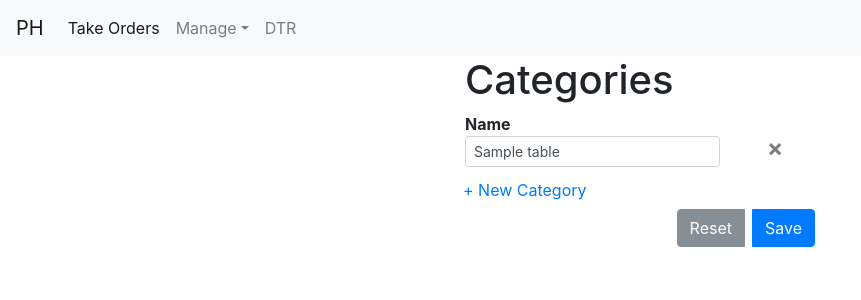
After one commit to fish-bones22/phrestaurant, a PHP site: page /categories.php in a window 1280 px wide. The commit adds this page. Shown: the top 300 px of the page, without its empty margins (0-861 px from the left). Run offline with PHP 8.4, Linux system fonts and the light colour scheme; tables that the repository leaves empty hold one stand-in row (values such as "Sample post").

Commit message:
Added categories pages

```diff
--- /dev/null
+++ b/categories.php
@@ -0,0 +1,104 @@
+<?php
+
+require_once $_SERVER["DOCUMENT_ROOT"].'/phrestaurant/php/objects/Category.php';
+
+$categories = Category::getCategories();
+
+?>
+
+<!DOCTYPE html>
+<html>
+<head>
+	<title>Categories</title>
+	<link rel="stylesheet" href="fonts/Font-Awesome/css/font-awesome.css">
+	<link href="vendors/bootstrap/css/bootstrap.min.css" rel="stylesheet" type="text/css">
+	<link href="css/main.css" rel="stylesheet" type="text/css">
+</head>
+<body>
+
+	<?php include_once 'navbar.php'; ?>
+
+	<div class="container">
+		<form action="php/functions/update_categories.php" method="post">
+			<div class="row">
+				<div class="col-md-4 offset-md-4">
+					<div class="h1">Categories</div>
+
+					<div class="row">
+						<div class="col-9"><strong>Name</strong></div>
+					</div>
+
+					<?php
+					$i = 0;
+					if ($categories != null)
+					foreach($categories as $category) {
+					?>
+					<div class="row mb-1">
+						<div class="col-9">
+							<input type="hidden" name="categoryId[<?php echo $i ?>]" value="<?php echo $category->id ?>">
+							<input class="form-control form-control-sm" type="text" value="<?php echo $category->name ?>"  name="categoryName[<?php echo $i ?>]" />
+						</div>
+						<div class="col-2">
+							<button type="button" onclick="deleteCategory(<?php echo $category->id ?>)" data-toggle="modal" data-target="#confirm-modal" class="btn close">&times</button>
+						</div>
+					</div>
+
+					<?php
+						$i++;
+					}
+					else {
+					?>
+					<div class="text-muted">No Categories yet.</div>
+					<?php
+					}// end if-else
+					?>
+
+					<div class="row mb-1 new-category" hidden>
+						<div class="col-9">
+							<input type="text" class="form-control form-control-sm" name="new_category">
+						</div>
+						<div class="col-2">
+							<button type="button" onclick="hideNewCategory()" class="btn close">&times</button>
+						</div>
+					</div>
+
+
+					<div class="row align-items-center">
+						<button onclick="showNewCategory()" type="button" class="btn btn-link">+ New Category</button>
+					</div>
+
+					<div class="btn-group float-right">
+						<button type="reset" id="menu-price" name="menu_price" class="btn btn-secondary mr-2">Reset</button>
+						<input type="submit" value="Save" class="btn btn-primary" />
+					</div>
+
+				</div>
+			</div>
+		</form>
+	</div>
+
+	<div id="confirm-modal" class="modal fade" tabindex="-1" role="dialog">
+		<div class="modal-dialog" role="document">
+			<div class="modal-content">
+				<form action="php/functions/delete_category.php" method="post">
+					<input type="hidden" name="id" id="category-id-for-deletion" />
+		      		<div class="modal-body">
+		        		<p class="lead">Delete Category?</p>
+		      		</div>
+		      		<div class="modal-footer">
+		        		<button type="submit" class="btn btn-primary">Yes</button>
+		        		<button type="button" class="btn btn-secondary" data-dismiss="modal">No</button>
+		      		</div>
+		      	</form>
+	   	 	</div>
+	  	</div>
+	</div>
+
+	<script src="vendors/jquery/jquery.min.js"></script>
+	<script src="vendors/bootstrap/js/popper.min.js"></script>
+	<script src="vendors/bootstrap/js/bootstrap.min.js"></script>
+	<script src="js/main.js"></script>
+	<script src="js/categories.js"></script>
+
+</body>
+</html>
--- /dev/null
+++ b/js/categories.js
@@ -0,0 +1,18 @@
+
+function deleteCategory(id) {
+
+	$("#category-id-for-deletion").val(id);
+
+}
+
+function showNewCategory() {
+
+	$(".new-category").removeAttr("hidden");
+
+}
+
+function hideNewCategory() {
+
+	$(".new-category").attr("hidden", "");
+
+}
--- /dev/null
+++ b/js/menulist.js
@@ -0,0 +1,5 @@
+function deleteMenu(id) {
+
+	$("#menu-id-for-deletion").val(id);
+
+}
--- a/logtime_verify.php
+++ b/logtime_verify.php
@@ -7,6 +7,7 @@
 	<link href="css/main.css" rel="stylesheet" type="text/css">
 </head>
 <body>
+	<?php include_once 'navbar.php'; ?>
 	<div class="container">
 		<div class="row">
 			<div class="col-md-6 offset-md-3">
@@ -29,6 +30,7 @@
 		</div>
 	</div>
 	<script src="vendors/jquery/jquery.min.js"></script>
+	<script src="vendors/bootstrap/js/popper.min.js"></script>
 	<script src="vendors/bootstrap/js/bootstrap.min.js"></script>
 	<script src="js/main.js"></script>
 </body>
--- a/menu.php
+++ b/menu.php
@@ -7,6 +7,7 @@
 	<link href="css/main.css" rel="stylesheet" type="text/css">
 </head>
 <body>
+	<?php include_once 'navbar.php'; ?>
 	<div class="container">
 		<div class="h1">Menu Item</div>
 
@@ -25,6 +26,7 @@
 
 
 	<script src="vendors/jquery/jquery.min.js"></script>
+	<script src="vendors/bootstrap/js/popper.min.js"></script>
 	<script src="vendors/bootstrap/js/bootstrap.min.js"></script>
 	<script src="js/main.js"></script>
 </body>
--- a/menumaster.php
+++ b/menumaster.php
@@ -23,6 +23,7 @@ if (isset($_REQUEST["id"]))
 	<link href="css/main.css" rel="stylesheet" type="text/css">
 </head>
 <body>
+	<?php include_once 'navbar.php'; ?>
 
 	<div class="container">
 		<div class="row">
@@ -89,9 +90,8 @@ if (isset($_REQUEST["id"]))
 		</div>
 	</div>
 
-
-
 	<script src="vendors/jquery/jquery.min.js"></script>
+	<script src="vendors/bootstrap/js/popper.min.js"></script>
 	<script src="vendors/bootstrap/js/bootstrap.min.js"></script>
 	<script src="js/main.js"></script>
 </body>
--- /dev/null
+++ b/navbar.php
@@ -0,0 +1,31 @@
+<nav class="navbar navbar-expand-lg navbar-light bg-light">
+
+  <a class="navbar-brand" href="/phrestaurant">PH</a>
+
+	<button class="navbar-toggler" type="button" data-toggle="collapse" data-target="#navbarSupportedContent" aria-controls="navbarSupportedContent" aria-expanded="false" aria-label="Toggle navigation">
+    <span class="navbar-toggler-icon"></span>
+  </button>
+
+	<div class="collapse navbar-collapse" id="navbarSupportedContent">
+    <ul class="navbar-nav mr-auto">
+
+    		<li class="nav-item active">
+        	<a class="nav-link" href="cashier.php">Take Orders</a>
+      	</li>
+
+    		<li class="nav-item dropdown">
+        	<a class="nav-link dropdown-toggle" href="#" id="manage-dropdown" role="button" data-toggle="dropdown" aria-haspopup="true" aria-expanded="false">Manage</a>
+        	<div class="dropdown-menu" aria-labelledby="navbarDropdown">
+        		<a class="dropdown-item" href="menulist.php">Menu</a>
+          	<a class="dropdown-item" href="categories.php">Categories</a>
+            <a class="dropdown-item" href="transactions.php">Transactions</a>
+       		</div>
+     	  </li>
+
+      	<li class="nav-item">
+        	<a class="nav-link" href="logtime_verify.php">DTR</a>
+      	</li>
+    </ul>
+	</div>
+
+</nav>
--- a/php/functions/update_menu.php
+++ b/php/functions/update_menu.php
@@ -43,6 +43,8 @@ else {
 	$product->quantity = $quantity;
 
 	$product->addToDatabase();
+	header("Location:../../menulist.php?succ");
+	exit();
 }
 
 header("Location:../../menumaster.php?id=$menuId&succ");
--- a/php/objects/Category.php
+++ b/php/objects/Category.php
@@ -10,21 +10,51 @@ class Category
 	public $id;
 	public $name;
 
+	public function addToDb() {
+
+		$db = getDb();
+		$query = "INSERT INTO category_table (category_name) VALUES ('$this->name');";
+		$result = mysqli_query($db, $query);
+		mysqli_close($db);
+
+		if (!$result)
+			return false;
+
+		return true;
+
+	}
+
+
+	public function updateCategory() {
+
+		$db = getDb();
+		$query = "UPDATE category_table SET category_name='$this->name'
+		WHERE category_id = '$this->id';";
+		$result = mysqli_query($db, $query);
+		mysqli_close($db);
+
+		if (!$result)
+			return false;
+
+		return true;
+
+	}
+
 
 	public static function getCategory($id) {
 
 		$db = getDb();
-		$query = "SELECT * FROM category WHERE category_id = '$id'";
+		$query = "SELECT * FROM category_table WHERE category_id = '$id'";
 		$result = mysqli_query($db, $query);
-		$mysqli_close($db);
+		mysqli_close($db);
 
 		if (!$result)
 			return null;
 
 		while ($row = mysqli_fetch_array($result)) {
 			$category = new Category();
-			$category->id = $row["id"];
-			$category->name = $row["name"];
+			$category->id = $row["category_id"];
+			$category->name = $row["category_name"];
 			return $category;
 		}
 
```
Also changed, not shown: cashier.php (+8 -5 lines), index.php (+8 -0 lines), logtime.php (+5 -4 lines), menulist.php (+33 -1 lines), php/functions/delete_category.php (added, +23 -0 lines), php/functions/delete_menu.php (added, +23 -0 lines), php/functions/update_categories.php (added, +40 -0 lines).
